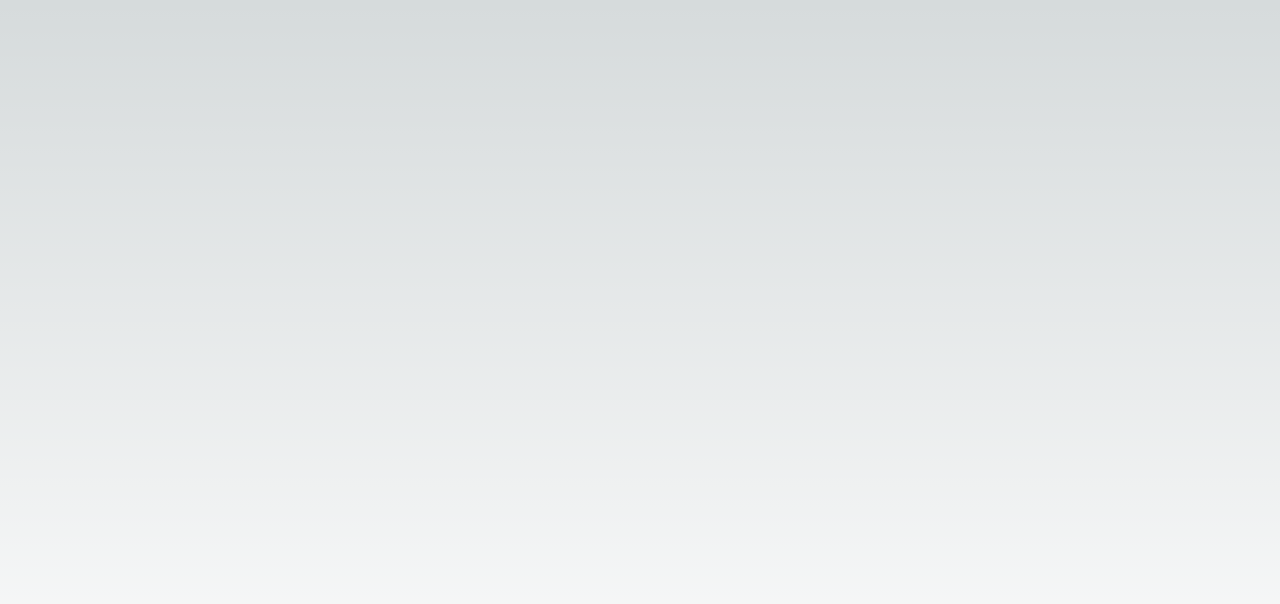
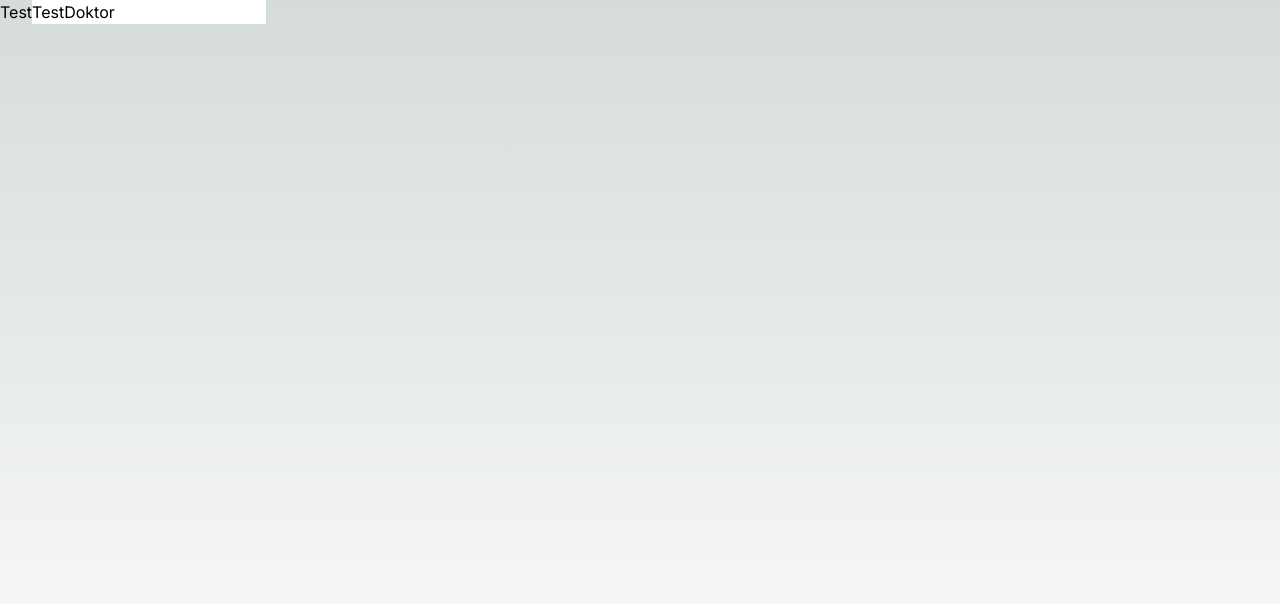
Before and after one commit to FlamurMaliqi/MsgKreathon, a Next.js app in the folder frontend/: page /test in a window 1280 px wide. Shown: the top 604 px of the page. Built offline with nearby package versions, Linux system fonts and the light colour scheme.

Commit message:
Json Connected Field Test worked

```diff
--- a/frontend/app/api/doctor.tsx
+++ b/frontend/app/api/doctor.tsx
@@ -88,7 +88,7 @@ const removePatientFromDoctor = async (doctorId: string, patientId: string) => {
     await API_CONFIG.sendRequest(`${doctorURL}/patients/${patientId}`, 'DELETE', "");
 }
 
-export default {
+export {
     getDoctor,
     createDoctor,
     updateDoctor,
--- a/frontend/app/api/drug.tsx
+++ b/frontend/app/api/drug.tsx
@@ -51,7 +51,7 @@ const deleteDrug = async (patientId: string, drugId: string) => {
     await API_CONFIG.sendRequest(treatmentURL, 'DELETE', "");
 }
 
-export default {
+export {
     getDrug,
     getDrugs,
     createDrug,
--- a/frontend/app/components/table.tsx
+++ /dev/null
@@ -1,16 +0,0 @@
-import { TreeTable } from 'primereact/treetable';
-import { Column } from 'primereact/column';
-
-
-export default ({json, columns, expander}: {json: any[], columns: string[], expander?:string }) => {
-
-    return (
-        <TreeTable value={json} tableStyle={{ minWidth: '50rem' }}>
-            {columns.map((column, index) => (
-                <Column key={index} field={column} expander={expander ? json[index][expander] : undefined} />
-
-            ))}
-        </TreeTable>
-    )
-
-}
--- a/frontend/app/test/page.tsx
+++ b/frontend/app/test/page.tsx
@@ -1,12 +1,16 @@
 "use client";
 
-import SideNav from "../components/SideNav";
-import CustomGraph from "../components/graph";
-import CustomTable from "../components/table";
-
+import JsonConnectedTextField from "../components/jsonUtil/jsonConnectedFormField";
+import {Doctor} from "../api/doctor";
 
 export
  default function Test() {
+
+    var d = new Doctor({
+        id: "1",
+        name: "TestDoktor",
+    });
+
   return (
     <main className="flex min-h-screen">
 
@@ -26,16 +30,16 @@ export
         /> */}
 
 
-        <CustomTable
-            json={[
-                { date: "2021-01-01", temp: 36.5 },
-                { date: "2021-01-02", temp: 37.2 },
-                { date: "2021-01-03", temp: 36.8 },
-                { date: "2021-01-04", temp: 37.1 },
-                { date: "2021-01-05", temp: 36.9 }
-            ]}
-            columns={ ["date", "temp"] }
-            />
+
+        <JsonConnectedTextField
+            json={d}
+            jsonPath="name"
+            displayName="Test"
+            updateFunction={() => {
+                console.log(d.name)
+            }}
+        />
+
 
 
 
```
